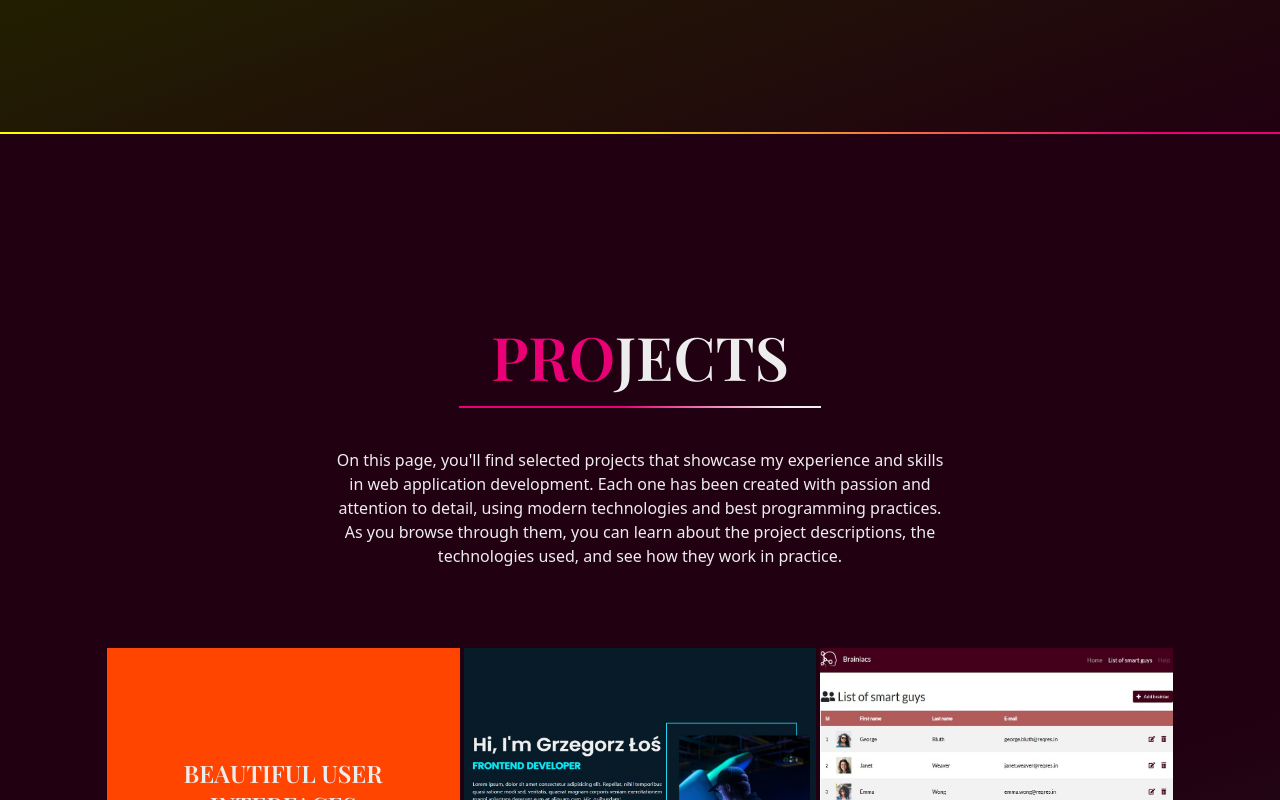
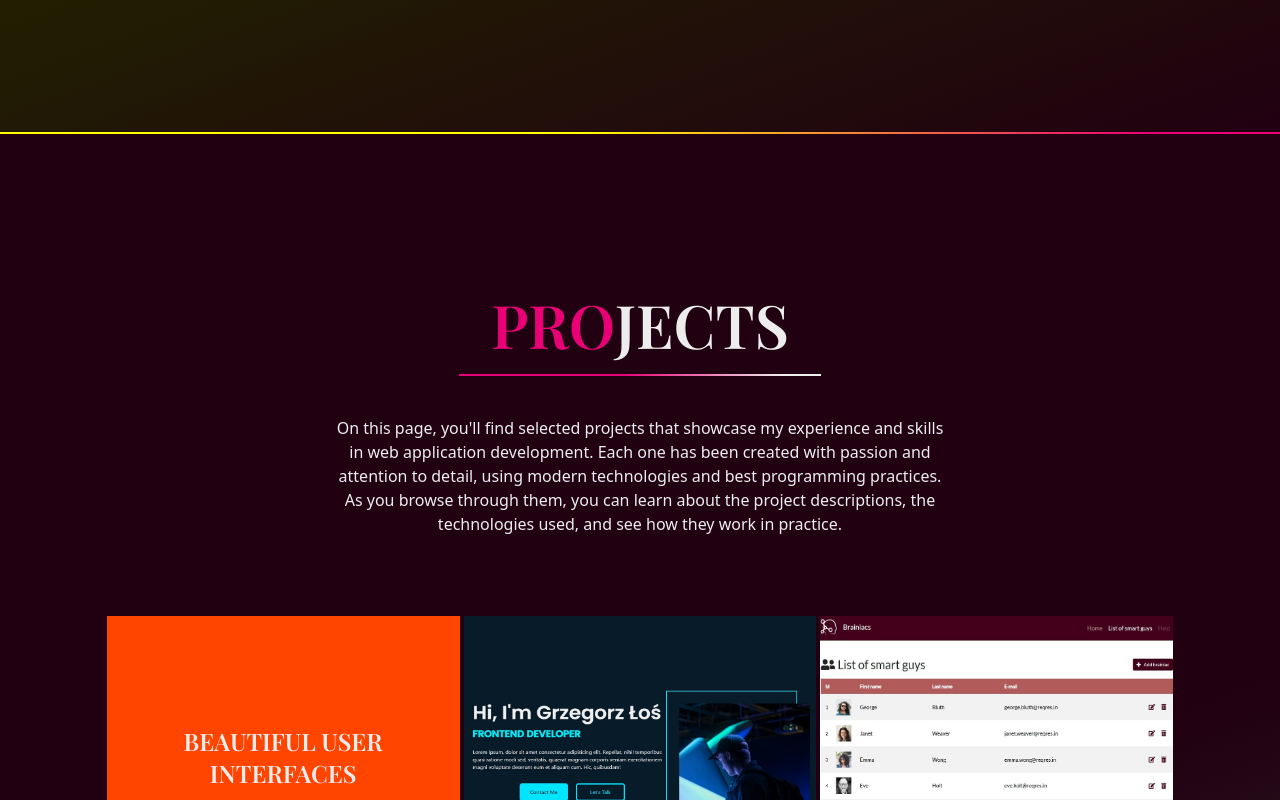
Before and after one commit to Inen89/portfolio, a React (Vite) app: page / in a window 1280 px wide. Shown: the part 3260-4060 px from the top of the page. Built offline with nearby package versions, Linux system fonts and the light colour scheme; a web font is replaced by a local one.

Commit message:
uniform padding for all sections: - About.jsx - changed padding - Projects.jsx - changed padding

```diff
--- a/src/scenes/About.jsx
+++ b/src/scenes/About.jsx
@@ -87,7 +87,7 @@ export default function About() {
   return (
     <section
       id="about"
-      className="flex flex-col justify-center items-center gap-6 sm:gap-12 py-20  sm:py-40"
+      className="flex flex-col justify-center items-center gap-6 sm:gap-12 py-12  sm:py-40"
     >
       <header className="w-11/12 sm:w-7/12 mx-auto text-center">
         <h2 className="text-lime font-playfair font-semibold text-5xl sm:text-6xl">
--- a/src/scenes/Projects.jsx
+++ b/src/scenes/Projects.jsx
@@ -7,7 +7,7 @@ import LineGradient from "../components/LineGradient";
 
 export default function Projects() {
   return (
-    <section id="projects" className="pt-12 pb-12 sm:pt-48 sm:pb-48">
+    <section id="projects" className="py-12 sm:py-40">
       {/* HEADINGS */}
       <div className=" w-11/12 sm:w-7/12 mx-auto text-center">
         <div>
@@ -15,7 +15,6 @@ export default function Projects() {
             <span className="text-magenta">PRO</span>JECTS
           </p>
           <div className="flex justify-center mt-5">
-            {" "}
             <LineGradient
               width="w-10/12 ss:w-9/12 sm:w-10/12 md:w-7/12"
               gradientColor="bg-gradient-magenta-white"
```
